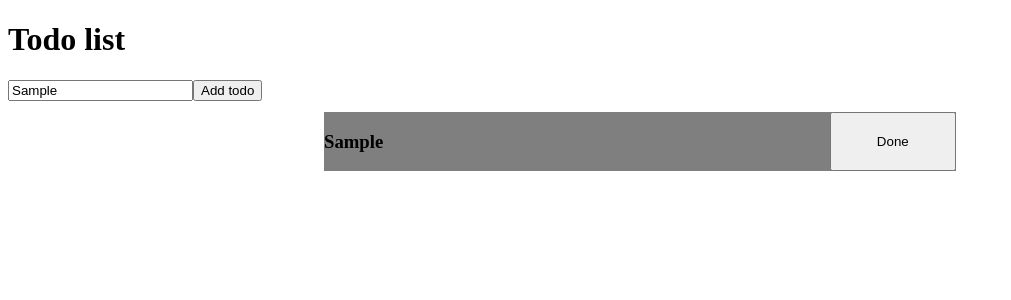
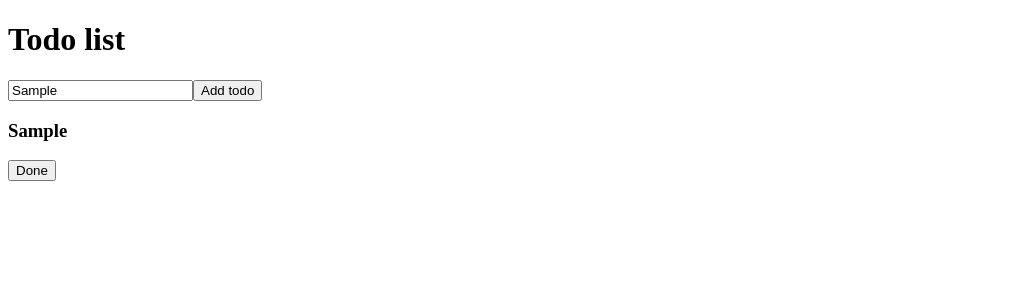
Before and after one commit to pietras777/todo-list, a React (Create React App) app: page / in a window 1280 px wide. Both pictures are taken after typing "Sample" into the empty fields and a click on the button "Add todo". Shown: the top 300 px of the page, without its empty margins (0-1011 px from the left). Built offline with nearby package versions, Linux system fonts and the light colour scheme.

Commit message:
Removed unused code, finished app logic.

```diff
--- a/src/App.js
+++ b/src/App.js
@@ -1,5 +1,4 @@
 import { useState, useEffect } from "react";
-import Todo from "./components/Todo";
 
 const App = () => {
   const [todos, setTodos] = useState([]);
@@ -19,13 +18,25 @@ const App = () => {
     } else return;
   };
 
+  const handleDoneTodo = (myTodo) => {
+    const TODO_ID = myTodo.target.parentElement.id;
+    todos.forEach((el) => {
+      if (el === TODO_ID) {
+        todos.splice(TODO_ID, 1);
+      }
+    });
+  };
+
   return (
     <>
       <h1>Todo list</h1>
       <input type="text" onChange={(ev) => handleTodoValue(ev)} />
       <button onClick={handleAddTodo}>Add todo</button>
       {todos.map((el) => (
-        <Todo key={el} todo={el} />
+        <div key={el} id={el}>
+          <h3>{el}</h3>
+          <button onClick={handleDoneTodo}>Done</button>
+        </div>
       ))}
     </>
   );
--- a/src/components/Todo.js
+++ /dev/null
@@ -1,17 +0,0 @@
-import React from "react";
-import todoStyles from "../css/todoStyles.css";
-
-const Todo = (props) => {
-  const { todo } = props;
-
-  return (
-    <>
-      <div className="todo">
-        <h3>{todo}</h3>
-        <button className="done-btn">Done</button>
-      </div>
-    </>
-  );
-};
-
-export default Todo;
--- a/src/css/todoStyles.css
+++ /dev/null
@@ -1,12 +0,0 @@
-.todo {
-  background-color: rgba(0, 0, 0, 0.5);
-  width: 50%;
-  margin: 10px auto;
-  border: 1px solid white;
-  display: flex;
-}
-
-.done-btn {
-  width: 20%;
-  margin-left: auto;
-}
```
